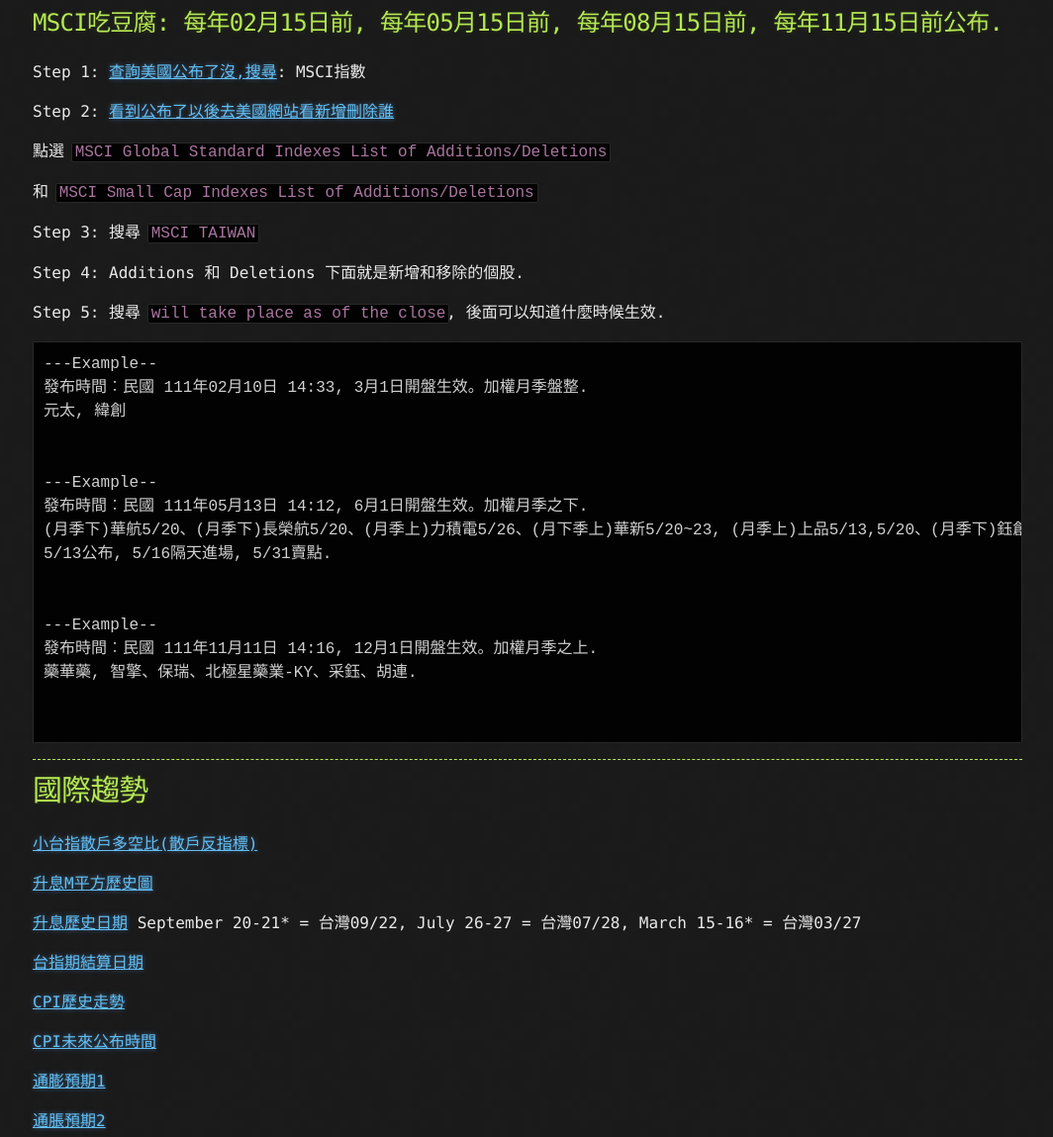
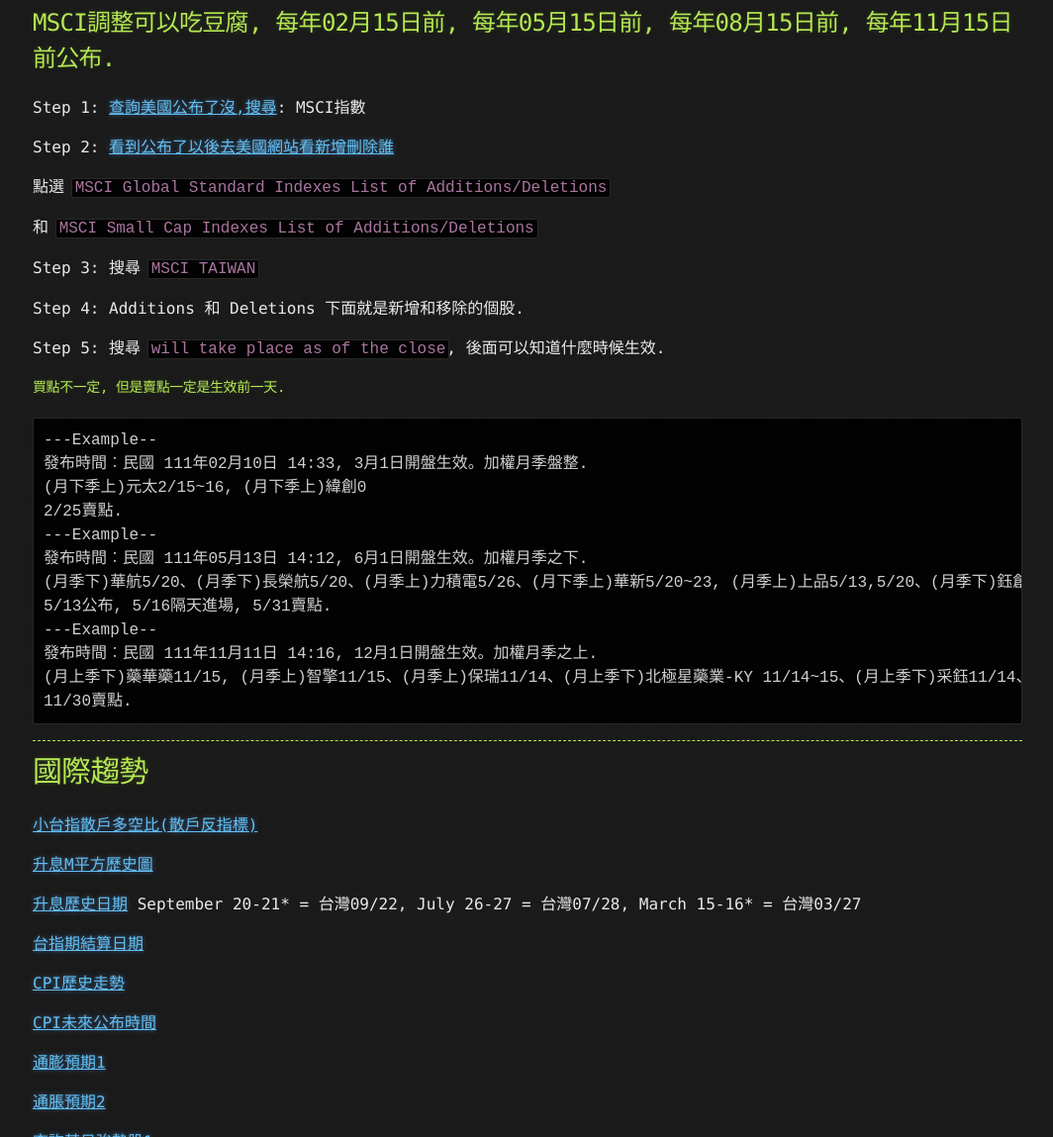
Before and after one commit to lepg5487/Stock_God, a Jekyll site: the page built from experience.md, in a window 1280 px wide and 1400 px high, scrolled down 3737 px. Shown: the part 251-1400 px from the top of the window at 99% size, without its empty margins (107-1171 px from the left). Built offline with Jekyll 4.4.1, drawn with Linux system fonts in a browser that asks for light colours; our own code applies the rules of GitHub Pages for plain Markdown files.

Commit message:
Update experience.md

````diff
--- a/experience.md
+++ b/experience.md
@@ -143,7 +143,7 @@
 
 ---
 
-## MSCI吃豆腐: 每年02月15日前, 每年05月15日前, 每年08月15日前, 每年11月15日前公布.
+## MSCI調整可以吃豆腐, 每年02月15日前, 每年05月15日前, 每年08月15日前, 每年11月15日前公布.
 
 Step 1: [查詢美國公布了沒,搜尋](https://www.twse.com.tw/zh/news/newsList): MSCI指數
 
@@ -159,23 +159,20 @@
 
 Step 5: 搜尋 `will take place as of the close`, 後面可以知道什麼時候生效.
 
+#### 買點不一定, 但是賣點一定是生效前一天.
 ```
 ---Example--
 發布時間︰民國 111年02月10日 14:33, 3月1日開盤生效。加權月季盤整.
-元太, 緯創
-
-
+(月下季上)元太2/15~16, (月下季上)緯創0
+2/25賣點.
 ---Example--
 發布時間︰民國 111年05月13日 14:12, 6月1日開盤生效。加權月季之下.
 (月季下)華航5/20、(月季下)長榮航5/20、(月季上)力積電5/26、(月下季上)華新5/20~23, (月季上)上品5/13,5/20、(月季下)鈺創5/16、創惟(月季下)5/13~16、(月季上)中砂5/20~24、(月季下)台亞5/16,5/24~26、(月季下)三福化5/20~24、(月季下)力智5/16,5/24、鴻準、合一
 5/13公布, 5/16隔天進場, 5/31賣點.
-
-
 ---Example--
 發布時間︰民國 111年11月11日 14:16, 12月1日開盤生效。加權月季之上.
-藥華藥, 智擎、保瑞、北極星藥業-KY、采鈺、胡連.
-
-
+(月上季下)藥華藥11/15, (月季上)智擎11/15、(月季上)保瑞11/14、(月上季下)北極星藥業-KY 11/14~15、(月上季下)采鈺11/14、(月季下)胡連11/14~15.
+11/30賣點.
 ```
 
 ---
````
